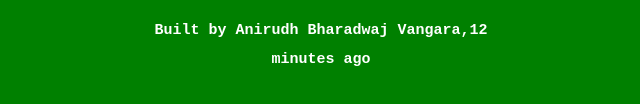
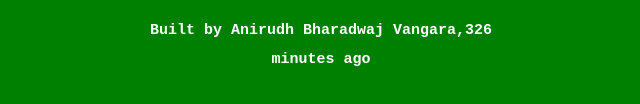
Before and after one commit to DevTechJr/JavaScript-Digital-Clock-Application, a plain HTML site: page index.html in a window 1280 px wide. Shown: the part 464-568 px from the top of the page, 319-959 px from the left. Drawn offline with Linux system fonts and the light colour scheme.

Commit message:
fixed a problem in the credits. It was hardcoded in, so I changed it to being dynamic instead. oops.

```diff
--- a/clock.js
+++ b/clock.js
@@ -2,15 +2,15 @@ const clock = document.querySelector(".clock");
 clockDate = document.querySelector(".clock-date");
 clockTime = document.querySelector(".clock-time");
 const credit = document.querySelector(".credit");
-const builtDate = new Date("December 09, 21 18:55");
-timeBuilt = Math.round(1639054500000 / 1000 / 60 / 60);
+const builtDate = new Date("December 09 2021 19:55");
+timeBuilt = Math.round(builtDate.getTime() / 1000 / 60);
 const updateClock = () => {
   const now = new Date();
   const h = now.getHours();
   const m = now.getMinutes();
   const s = now.getSeconds();
   let timeStampRN = now.getTime();
-  timeStampRN = Math.round(timeStampRN / 1000 / 60 / 60);
+  timeStampRN = Math.round(timeStampRN / 1000 / 60);
   credit.innerHTML = `<h2 class="credit">Built by Anirudh Bharadwaj Vangara,${
     timeStampRN - timeBuilt
   }</h2> minutes ago </h2>`;
```
Also changed, not shown: index.html (+1 -1 lines).
